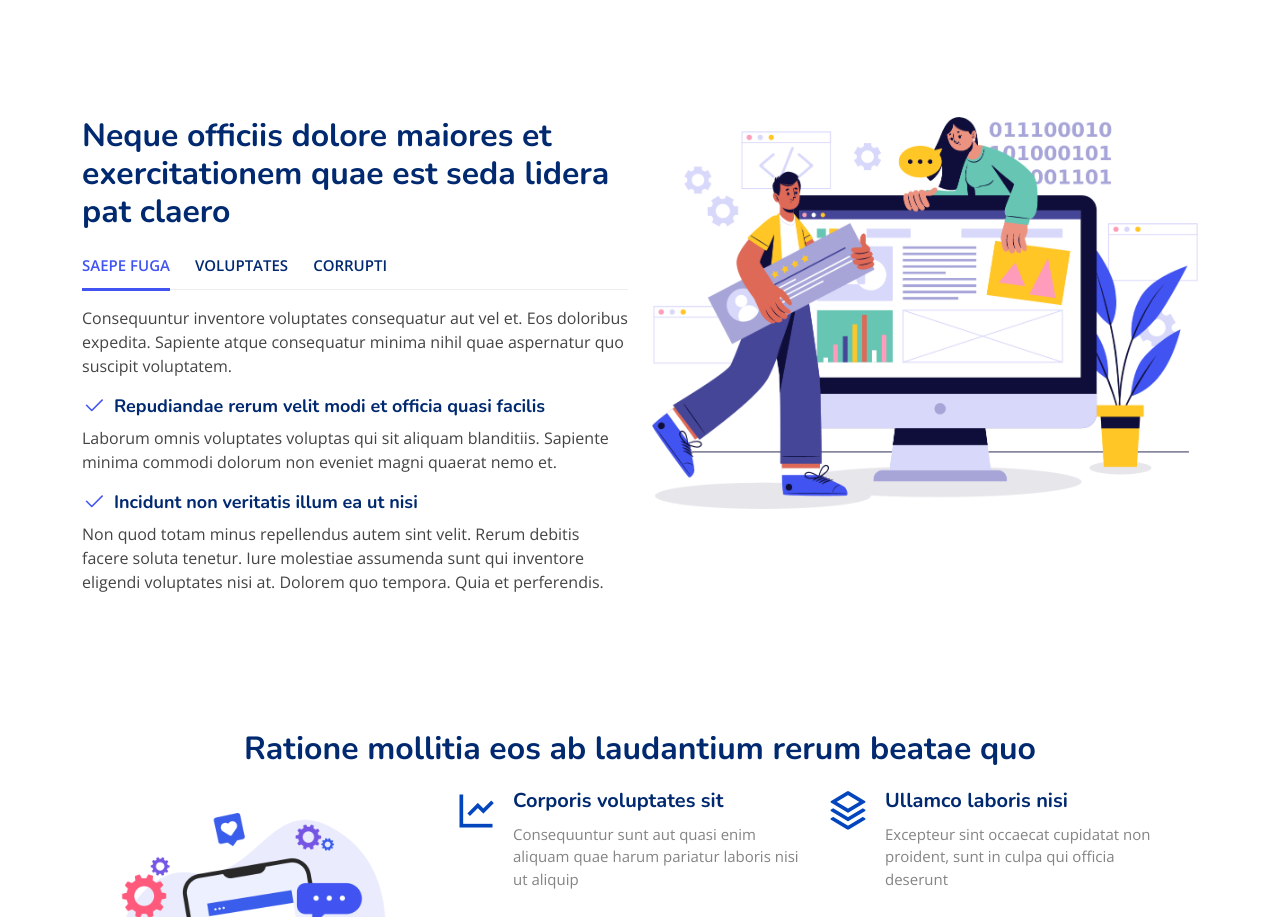
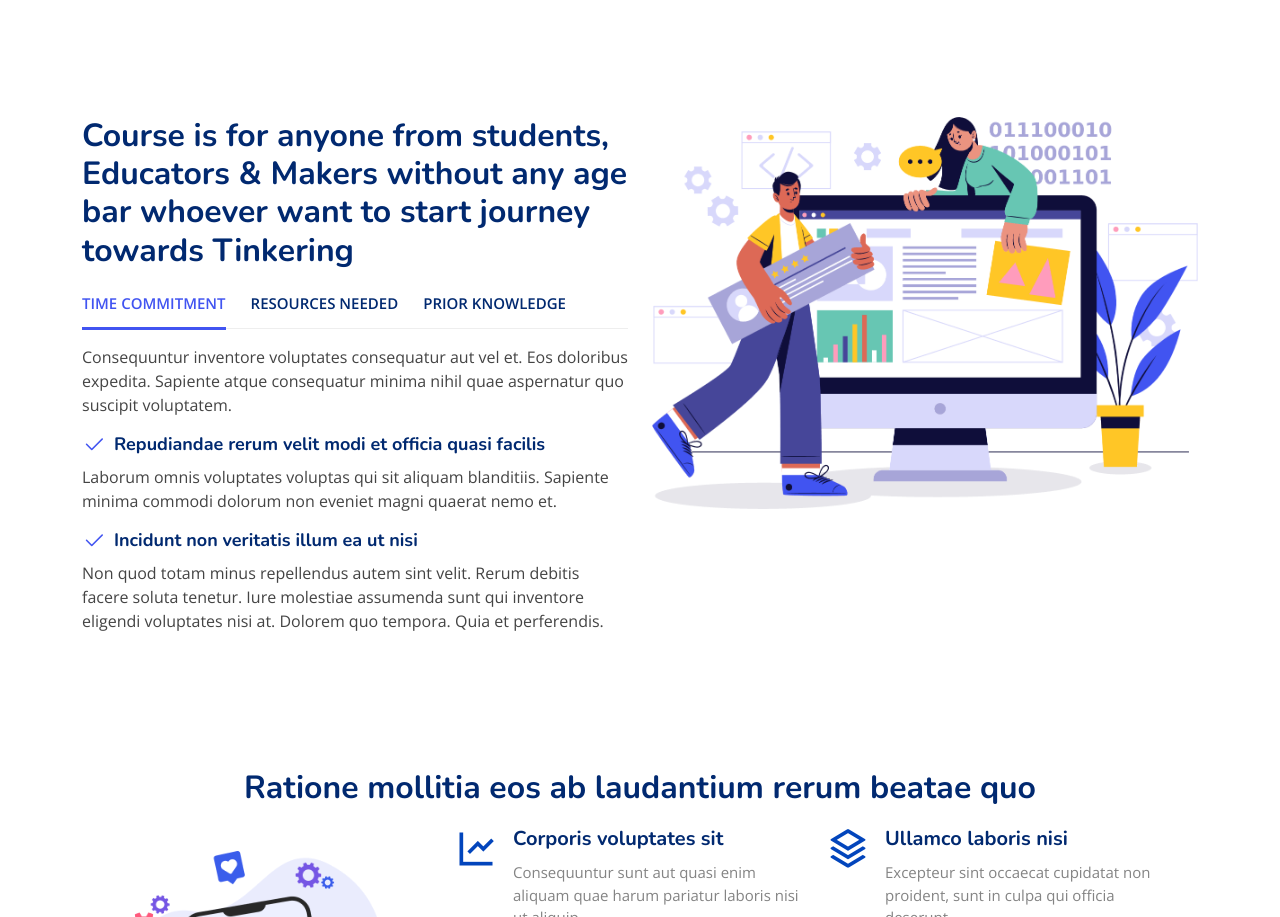
Before and after one commit to tinker-academy/main-website, a plain HTML site: page temp/index.html in a window 1280 px wide. Shown: the part 2835-3752 px from the top of the page. Drawn offline with nearby package versions, Linux system fonts and the light colour scheme.

Commit message:
update done feature tabs

```diff
--- a/temp/index.html
+++ b/temp/index.html
@@ -294,18 +294,18 @@
         <!-- Feature Tabs -->
         <div class="row feture-tabs" data-aos="fade-up">
           <div class="col-lg-6">
-            <h3>Neque officiis dolore maiores et exercitationem quae est seda lidera pat claero</h3>
+            <h3>Course is for anyone from students, Educators & Makers without any age bar whoever want to start journey towards Tinkering</h3>
 
             <!-- Tabs -->
             <ul class="nav nav-pills mb-3">
               <li>
-                <a class="nav-link active" data-bs-toggle="pill" href="#tab1">Saepe fuga</a>
+                <a class="nav-link active" data-bs-toggle="pill" href="#tab1">Time Commitment</a>
               </li>
               <li>
-                <a class="nav-link" data-bs-toggle="pill" href="#tab2">Voluptates</a>
+                <a class="nav-link" data-bs-toggle="pill" href="#tab2">Resources needed</a>
               </li>
               <li>
-                <a class="nav-link" data-bs-toggle="pill" href="#tab3">Corrupti</a>
+                <a class="nav-link" data-bs-toggle="pill" href="#tab3">Prior Knowledge</a>
               </li>
             </ul><!-- End Tabs -->
 
```
